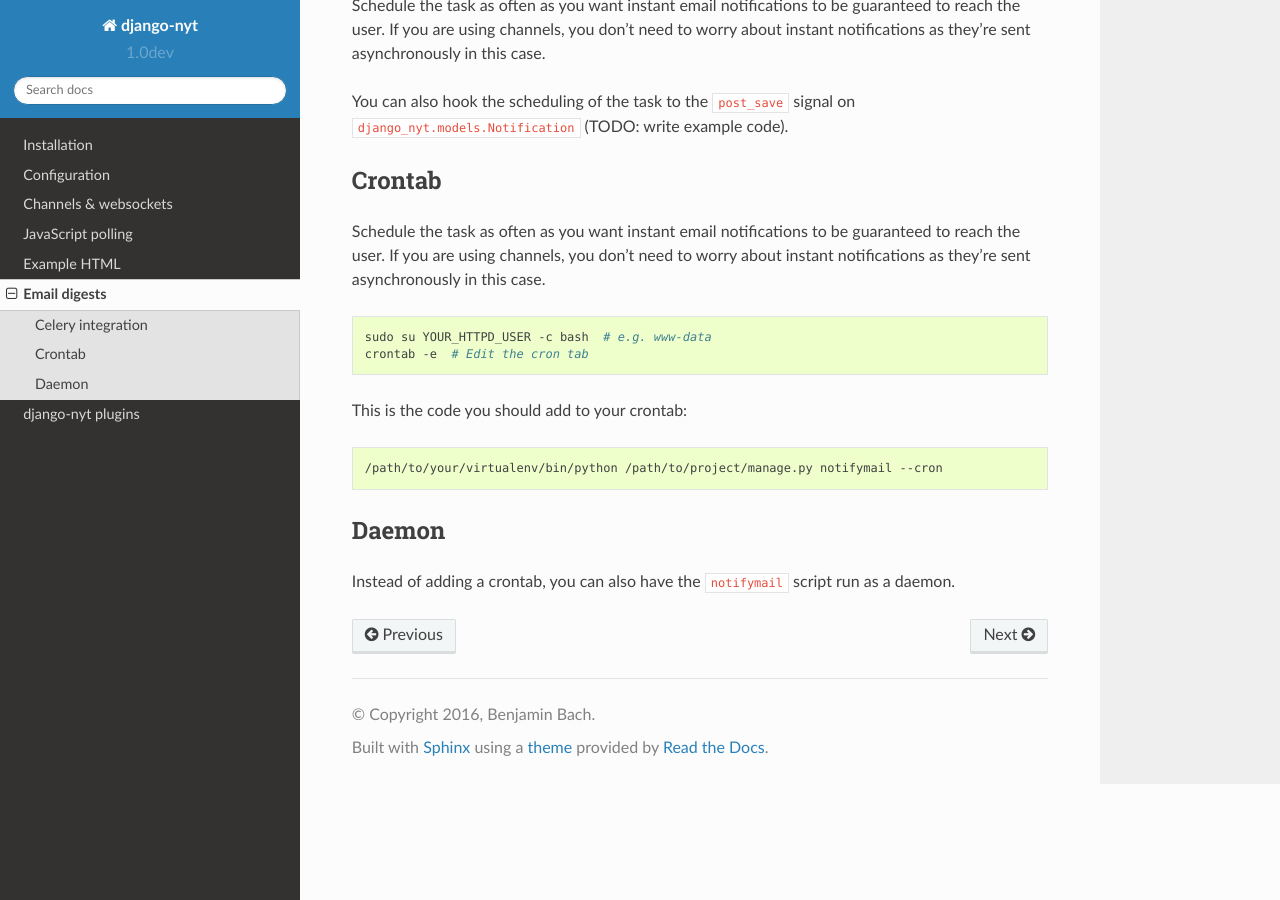
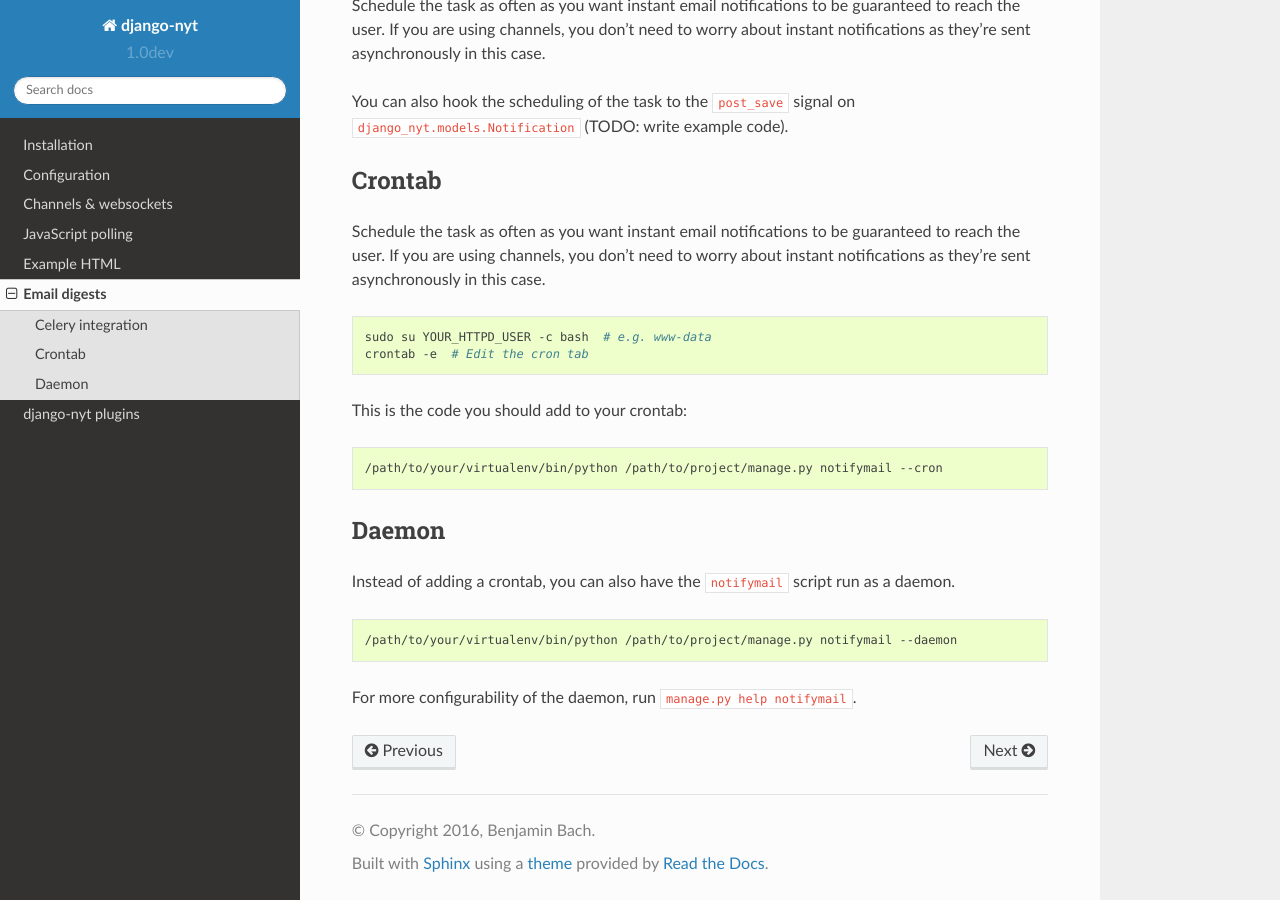
Before and after one commit to django-wiki/django-nyt, a Sphinx documentation site: the page built from docs/emails.rst, in a window 1280 px wide and 900 px high, scrolled down 740 px. Built offline with Sphinx 7.4.7 and the Read the Docs theme 2.0.0, drawn with Linux system fonts in a browser that asks for light colours; pages that are not in the unit, such as notebooks, are missing from menus.

Commit message:
add missing section on daemon

```diff
--- a/docs/emails.rst
+++ b/docs/emails.rst
@@ -63,3 +63,9 @@ Daemon
 
 Instead of adding a crontab, you can also have the ``notifymail`` script run as
 a daemon.
+
+.. code-block:: bash
+
+    /path/to/your/virtualenv/bin/python /path/to/project/manage.py notifymail --daemon
+
+For more configurability of the daemon, run ``manage.py help notifymail``.
```
